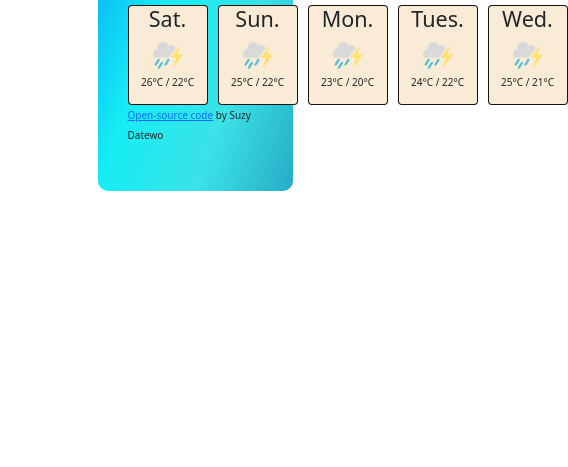
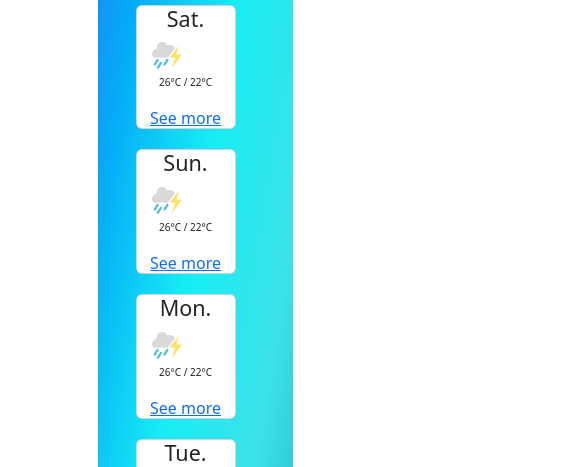
Before and after one commit to SuzyKenne/wireframe-html-css, a website: page index.html in a window 390 px wide. Shown: the part 377-844 px from the top of the page, 568 px wide, since content can reach past the window. Drawn offline with nearby package versions, Linux system fonts and the light colour scheme.

Commit message:
responsiveness problem solved

```diff
--- a/index.html
+++ b/index.html
@@ -58,31 +58,40 @@
         </div>
       </div>
       <h3>5 Days forecast</h3>
-      <div class="container-grid">
-        <div class="day">
+
+      <!--gutters for the 5 days forecast-->
+      <div class="card-container text-center">
+        <div class="row">
+          <div class="card" style="width: 100px;">
             <h4>Sat.</h4>
             <img src="images/thunderstorms.png" alt="" class="weather-image">
             <p>26°C / 22°C</p>
+            <a href="https://weather.com/en-CM/weather/today/l/CMXX0008:1:CM?Goto=Redirected">See more</a>
           </div>
-        <div class="day">
+          <div class="card" style="width: 100px;">
             <h4>Sun.</h4>
             <img src="images/thunderstorms.png" alt="" class="weather-image">
-					<p>25°C / 22°C</p>
+            <p>26°C / 22°C</p>
+            <a href="https://weather.com/en-CM/weather/today/l/CMXX0008:1:CM?Goto=Redirected">See more</a>
           </div>
-        <div class="day">
+          <div class="card" style="width: 100px;">
             <h4>Mon.</h4>
             <img src="images/thunderstorms.png" alt="" class="weather-image">
-						<p>23°C / 20°C</p>
+            <p>26°C / 22°C</p>
+            <a href="https://weather.com/en-CM/weather/today/l/CMXX0008:1:CM?Goto=Redirected">See more</a>
           </div>
-        <div class="day">
-            <h4>Tues.</h4>
+          <div class="card" style="width: 100px;">
+            <h4>Tue.</h4>
             <img src="images/thunderstorms.png" alt="" class="weather-image">
-						<p>24°C / 22°C</p>
+            <p>26°C / 22°C</p>
+            <a href="https://weather.com/en-CM/weather/today/l/CMXX0008:1:CM?Goto=Redirected">See more</a>
           </div>
-        <div class="day">
+          <div class="card" style="width: 100px;">
             <h4>Wed.</h4>
             <img src="images/thunderstorms.png" alt="" class="weather-image">
-						<p>25°C / 21°C</p>
+            <p>26°C / 22°C</p>
+            <a href="https://weather.com/en-CM/weather/today/l/CMXX0008:1:CM?Goto=Redirected">See more</a>
+          </div>
         </div>
       </div>
       <p class="by"><a href="https://github.com/SuzyKenne/wireframe-html-css">Open-source code</a> by Suzy Datewo</p>
--- a/src/style.css
+++ b/src/style.css
@@ -32,17 +32,12 @@ h3{
     display: flex;
     flex-direction: row;
 }
-.container-grid{
-    display: grid;
-    grid: repeat(1, 100px) / auto-flow 90px;
+.card-container{
+    display: flex;
+    justify-content: space-between;
 }
-.container-grid>div{
-    background-color: antiquewhite;
-    width: 80px;
-    height: 100px;
-    border: 1px solid rgba(0, 0, 0, 0.915);
-    border-radius: 4px;
-
+.card{
+    margin: 20px;
 }
 .day{
     text-align: center;
```
Lines whose indentation alone changed are shown as unchanged.
